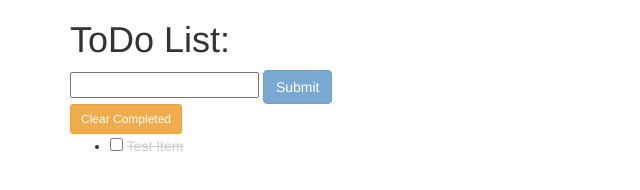
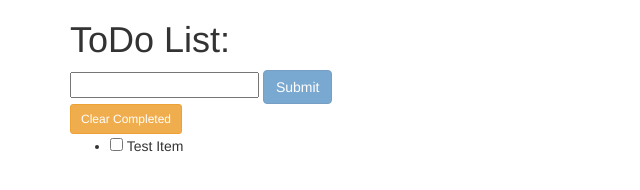
Before and after one commit to kevingatera/simple_angular_todo, a plain HTML site: page index.html in a window 1280 px wide. Shown: the full height of the page, 0-640 px from the left. Drawn offline with nearby package versions, Linux system fonts and the light colour scheme.

Commit message:
fix ng model for strike through

```diff
--- a/index.html
+++ b/index.html
@@ -20,7 +20,7 @@
         <ul>
           <li ng-repeat="todo in todos">
             <input type="checkbox" ng-model="todo.done"/>
-            <span ng-class="{'done':todo.title}">{{todo.title}}</span>
+            <span ng-class="{'done':todo.done}">{{todo.title}}</span>
           </li>
         </ul>
       </div>
```
